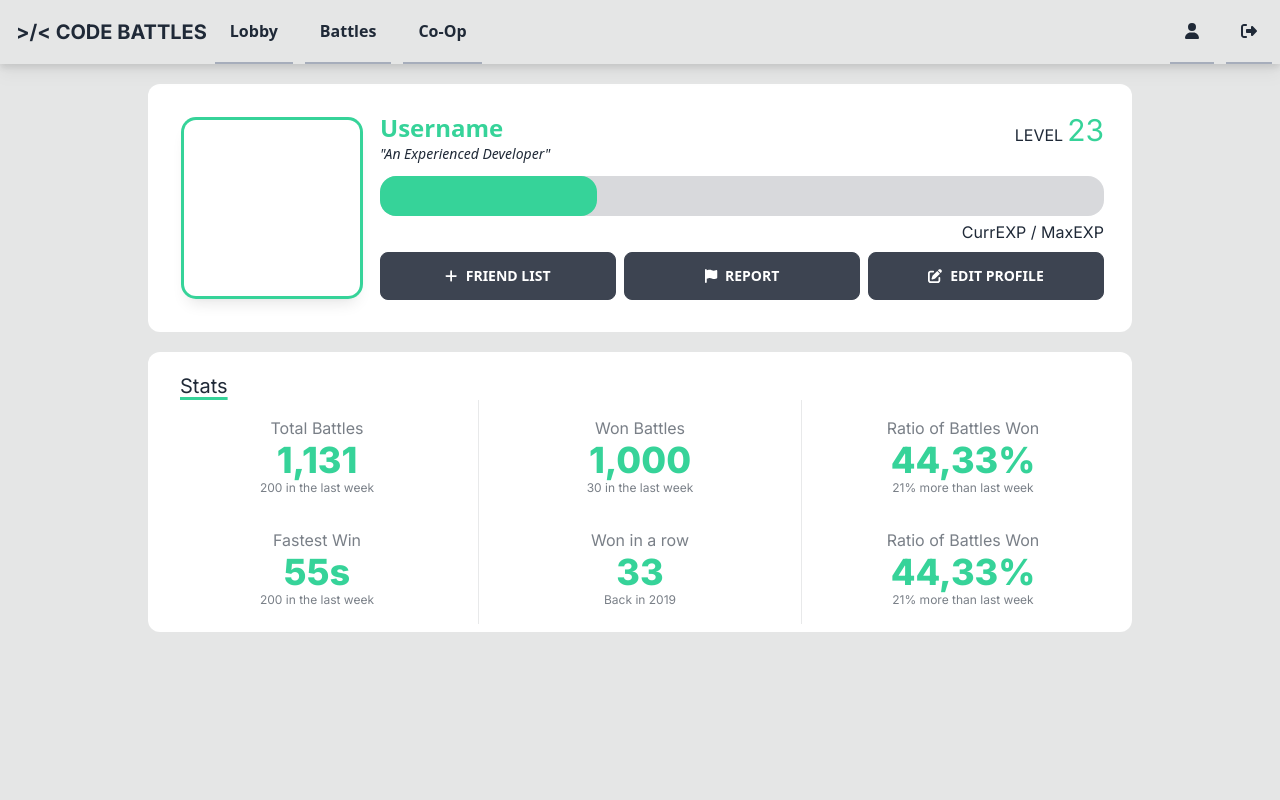
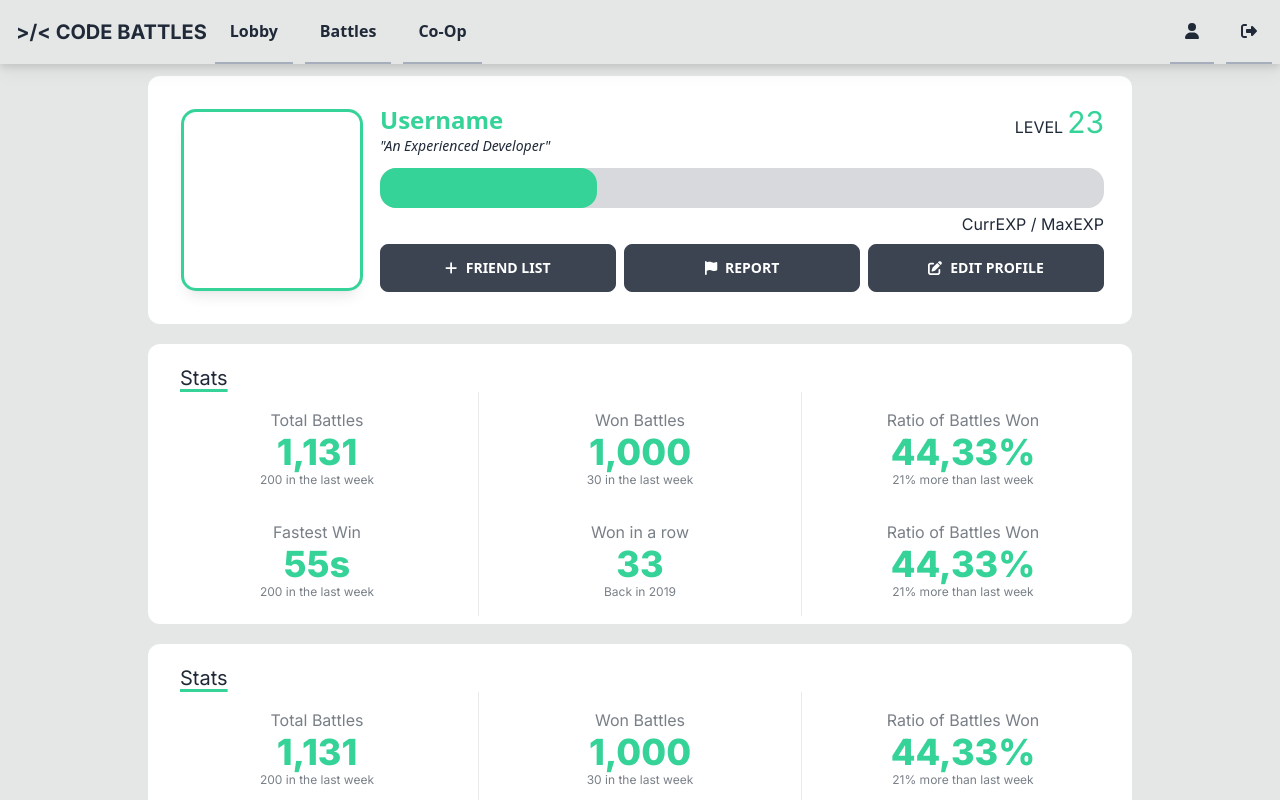
Before and after one commit to ninjoma/codebattles, a Vue app in the folder codebattles-web/: page /profile in a window 1280 px wide. Built offline with nearby package versions, Linux system fonts and the light colour scheme; what vue-codemirror would draw is missing.

Commit message:
Made Header Fixed

```diff
--- a/codebattles-web/src/App.vue
+++ b/codebattles-web/src/App.vue
@@ -16,3 +16,19 @@ export default {
         </Drawer>
     </div>
 </template>
+<style>
+::-webkit-scrollbar {
+  width: 10px;
+}
+
+/* Track */
+::-webkit-scrollbar-track {
+  background: #20252e;
+}
+
+/* Handle */
+::-webkit-scrollbar-thumb {
+  background: #36d399;
+}
+
+</style>
--- a/codebattles-web/src/components/Drawer.vue
+++ b/codebattles-web/src/components/Drawer.vue
@@ -13,7 +13,9 @@ export default {
             <!-- Navbar -->
             <Header/>
             <!-- Page content here -->
-            <slot/>
+            <div class="pt-14">
+                <slot/>
+            </div>
         </div>
         <div className="drawer-side">
             <label htmlFor="header-drawer" className="drawer-overlay"></label>
--- a/codebattles-web/src/components/Header.vue
+++ b/codebattles-web/src/components/Header.vue
@@ -8,7 +8,7 @@ export default {
 }
 </script>
 <template>
-    <div className="navbar bg-base-300 flex items-center justify-between gap-3 p-0 px-2 items-stretch drop-shadow-lg">
+    <div className="navbar bg-base-300 flex items-center justify-between gap-3 p-0 px-2 items-stretch drop-shadow-lg fixed z-50">
         <div class="">
             <input id="header-drawer" type="checkbox" className="drawer-toggle" />
             <div className="flex-none sm:hidden">
--- /dev/null
+++ b/codebattles-web/src/components/PlayerBadgesPanel.vue
@@ -0,0 +1,48 @@
+<script lang="ts">
+export default {
+
+}
+</script>
+<template>
+    <div class="bg-base-100 m-5 rounded-xl p-2">
+        <div>
+            <h3 className="px-6 pt-3 text-xl underline underline-offset-4 font-inter decoration-4 decoration-[#36D399]">Stats</h3>
+        </div>
+        <div class="flex flex-col">
+            <div className="stats w-full font-inter flex flex-col sm:flex-row sm:flex-row stats-vertical sm:stats-horizontal">
+                <div className="stat text-center flex-1">
+                    <div className="stat-title">Total Battles</div>
+                    <div className="stat-value text-success">1,131</div>
+                    <div className="stat-desc">200 in the last week</div>
+                </div>
+                <div className="stat text-center flex-1">
+                    <div className="stat-title">Won Battles</div>
+                    <div className="stat-value text-success">1,000</div>
+                    <div className="stat-desc">30 in the last week</div>
+                </div>
+                <div className="stat text-center flex-1">
+                    <div className="stat-title">Ratio of Battles Won</div>
+                    <div className="stat-value text-success">44,33%</div>
+                    <div className="stat-desc">21% more than last week</div>
+                </div>
+            </div>
+            <div className="stats w-full font-inter flex flex-col sm:flex-row stats-vertical sm:stats-horizontal">
+                <div className="stat text-center flex-1">
+                    <div className="stat-title">Fastest Win</div>
+                    <div className="stat-value text-success">55s</div>
+                    <div className="stat-desc">200 in the last week</div>
+                </div>
+                <div className="stat text-center flex-1">
+                    <div className="stat-title">Won in a row</div>
+                    <div className="stat-value text-success">33</div>
+                    <div className="stat-desc">Back in 2019</div>
+                </div>
+                <div className="stat text-center flex-1">
+                    <div className="stat-title">Ratio of Battles Won</div>
+                    <div className="stat-value text-success">44,33%</div>
+                    <div className="stat-desc">21% more than last week</div>
+                </div>
+            </div>
+        </div>
+    </div>
+</template>
--- /dev/null
+++ b/codebattles-web/src/components/PlayerFriendsPanel.vue
@@ -0,0 +1,48 @@
+<script lang="ts">
+export default {
+
+}
+</script>
+<template>
+    <div class="bg-base-100 m-5 rounded-xl p-2">
+        <div>
+            <h3 className="px-6 pt-3 text-xl underline underline-offset-4 font-inter decoration-4 decoration-[#36D399]">Stats</h3>
+        </div>
+        <div class="flex flex-col">
+            <div className="stats w-full font-inter flex flex-col sm:flex-row sm:flex-row stats-vertical sm:stats-horizontal">
+                <div className="stat text-center flex-1">
+                    <div className="stat-title">Total Battles</div>
+                    <div className="stat-value text-success">1,131</div>
+                    <div className="stat-desc">200 in the last week</div>
+                </div>
+                <div className="stat text-center flex-1">
+                    <div className="stat-title">Won Battles</div>
+                    <div className="stat-value text-success">1,000</div>
+                    <div className="stat-desc">30 in the last week</div>
+                </div>
+                <div className="stat text-center flex-1">
+                    <div className="stat-title">Ratio of Battles Won</div>
+                    <div className="stat-value text-success">44,33%</div>
+                    <div className="stat-desc">21% more than last week</div>
+                </div>
+            </div>
+            <div className="stats w-full font-inter flex flex-col sm:flex-row stats-vertical sm:stats-horizontal">
+                <div className="stat text-center flex-1">
+                    <div className="stat-title">Fastest Win</div>
+                    <div className="stat-value text-success">55s</div>
+                    <div className="stat-desc">200 in the last week</div>
+                </div>
+                <div className="stat text-center flex-1">
+                    <div className="stat-title">Won in a row</div>
+                    <div className="stat-value text-success">33</div>
+                    <div className="stat-desc">Back in 2019</div>
+                </div>
+                <div className="stat text-center flex-1">
+                    <div className="stat-title">Ratio of Battles Won</div>
+                    <div className="stat-value text-success">44,33%</div>
+                    <div className="stat-desc">21% more than last week</div>
+                </div>
+            </div>
+        </div>
+    </div>
+</template>
--- /dev/null
+++ b/codebattles-web/src/components/PlayerStatsPanel.vue
@@ -0,0 +1,48 @@
+<script lang="ts">
+export default {
+
+}
+</script>
+<template>
+    <div class="bg-base-100 m-5 rounded-xl p-2">
+        <div>
+            <h3 className="px-6 pt-3 text-xl underline underline-offset-4 font-inter decoration-4 decoration-[#36D399]">Stats</h3>
+        </div>
+        <div class="flex flex-col">
+            <div className="stats w-full font-inter flex flex-col sm:flex-row sm:flex-row stats-vertical sm:stats-horizontal">
+                <div className="stat text-center flex-1">
+                    <div className="stat-title">Total Battles</div>
+                    <div className="stat-value text-success">1,131</div>
+                    <div className="stat-desc">200 in the last week</div>
+                </div>
+                <div className="stat text-center flex-1">
+                    <div className="stat-title">Won Battles</div>
+                    <div className="stat-value text-success">1,000</div>
+                    <div className="stat-desc">30 in the last week</div>
+                </div>
+                <div className="stat text-center flex-1">
+                    <div className="stat-title">Ratio of Battles Won</div>
+                    <div className="stat-value text-success">44,33%</div>
+                    <div className="stat-desc">21% more than last week</div>
+                </div>
+            </div>
+            <div className="stats w-full font-inter flex flex-col sm:flex-row stats-vertical sm:stats-horizontal">
+                <div className="stat text-center flex-1">
+                    <div className="stat-title">Fastest Win</div>
+                    <div className="stat-value text-success">55s</div>
+                    <div className="stat-desc">200 in the last week</div>
+                </div>
+                <div className="stat text-center flex-1">
+                    <div className="stat-title">Won in a row</div>
+                    <div className="stat-value text-success">33</div>
+                    <div className="stat-desc">Back in 2019</div>
+                </div>
+                <div className="stat text-center flex-1">
+                    <div className="stat-title">Ratio of Battles Won</div>
+                    <div className="stat-value text-success">44,33%</div>
+                    <div className="stat-desc">21% more than last week</div>
+                </div>
+            </div>
+        </div>
+    </div>
+</template>
--- a/codebattles-web/src/views/ProfileView.vue
+++ b/codebattles-web/src/views/ProfileView.vue
@@ -1,7 +1,14 @@
 <script lang="ts">
+import PlayerStatsPanel from '../components/PlayerStatsPanel.vue';
+import PlayerBadgesPanel from "../components/PlayerBadgesPanel.vue";
+import PlayerFriendsPanel from "../components/PlayerFriendsPanel.vue";
+
+
 export default {
     components: {
-
+        PlayerStatsPanel,
+        PlayerBadgesPanel,
+        PlayerFriendsPanel
     }
 }
 </script>
@@ -61,47 +68,9 @@ export default {
                     </div>
                 </div>
             </div>
-            <div class="bg-base-100 m-5 rounded-xl p-2">
-                <div>
-                    <h3 className="px-6 pt-3 text-xl underline underline-offset-4 font-inter decoration-4 decoration-[#36D399]">Stats</h3>
-                </div>
-                <div class="flex flex-col">
-                    <div className="stats w-full font-inter flex flex-col sm:flex-row sm:flex-row stats-vertical sm:stats-horizontal">
-                        <div className="stat text-center flex-1">
-                            <div className="stat-title">Total Battles</div>
-                            <div className="stat-value text-success">1,131</div>
-                            <div className="stat-desc">200 in the last week</div>
-                        </div>
-                        <div className="stat text-center flex-1">
-                            <div className="stat-title">Won Battles</div>
-                            <div className="stat-value text-success">1,000</div>
-                            <div className="stat-desc">30 in the last week</div>
-                        </div>
-                        <div className="stat text-center flex-1">
-                            <div className="stat-title">Ratio of Battles Won</div>
-                            <div className="stat-value text-success">44,33%</div>
-                            <div className="stat-desc">21% more than last week</div>
-                        </div>
-                    </div>
-                    <div className="stats w-full font-inter flex flex-col sm:flex-row stats-vertical sm:stats-horizontal">
-                        <div className="stat text-center flex-1">
-                            <div className="stat-title">Fastest Win</div>
-                            <div className="stat-value text-success">55s</div>
-                            <div className="stat-desc">200 in the last week</div>
-                        </div>
-                        <div className="stat text-center flex-1">
-                            <div className="stat-title">Won in a row</div>
-                            <div className="stat-value text-success">33</div>
-                            <div className="stat-desc">Back in 2019</div>
-                        </div>
-                        <div className="stat text-center flex-1">
-                            <div className="stat-title">Ratio of Battles Won</div>
-                            <div className="stat-value text-success">44,33%</div>
-                            <div className="stat-desc">21% more than last week</div>
-                        </div>
-                    </div>
-                </div>
-            </div>
+            <PlayerStatsPanel/>
+            <PlayerFriendsPanel/>
+            <PlayerBadgesPanel/>
         </div>
     </div>
 </template>
```
